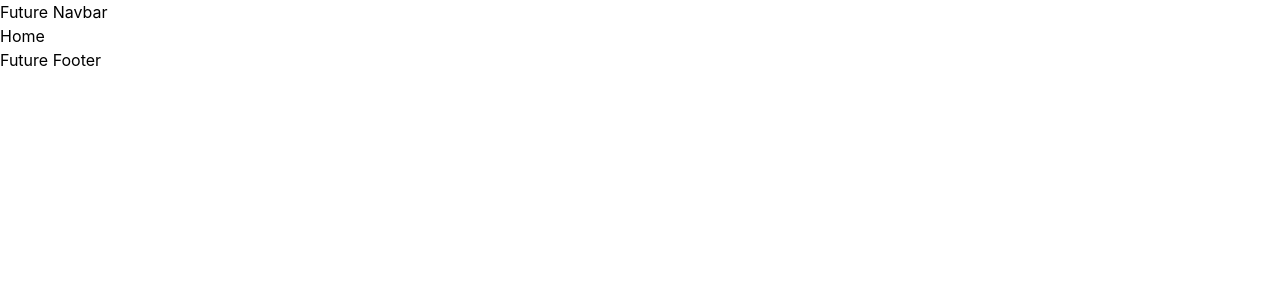
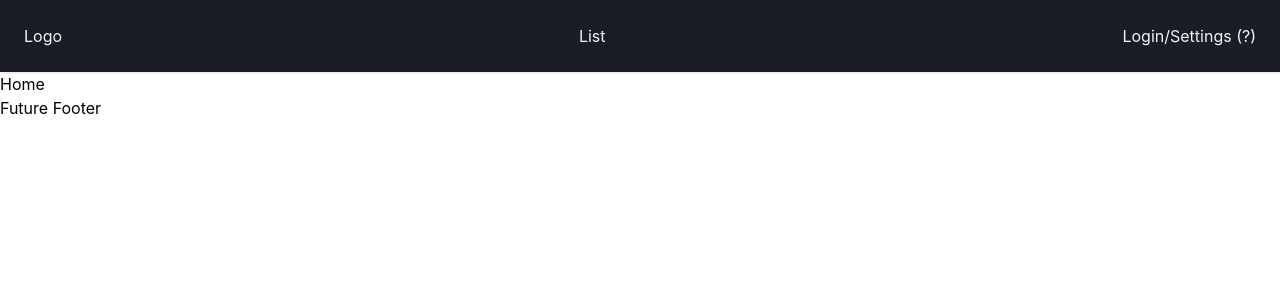
Before and after one commit to daveesin/movies-reviews, a React (Vite) app: page / in a window 1280 px wide. Shown: the top 300 px of the page. Built offline with nearby package versions, Linux system fonts and the light colour scheme.

Commit message:
Implement Navbar component to App.jsx to see the component

```diff
--- a/src/App.jsx
+++ b/src/App.jsx
@@ -1,10 +1,11 @@
 import { Outlet } from 'react-router-dom';
+import Navbar from './common/Navbar';
 
 function App() {
   return(
-    <div>
+    <div className='w-full h-full flex flex-col '>
 
-      <h1>Future Navbar</h1>
+      <Navbar />
       <Outlet />
       <h1>Future Footer</h1>
 
```
